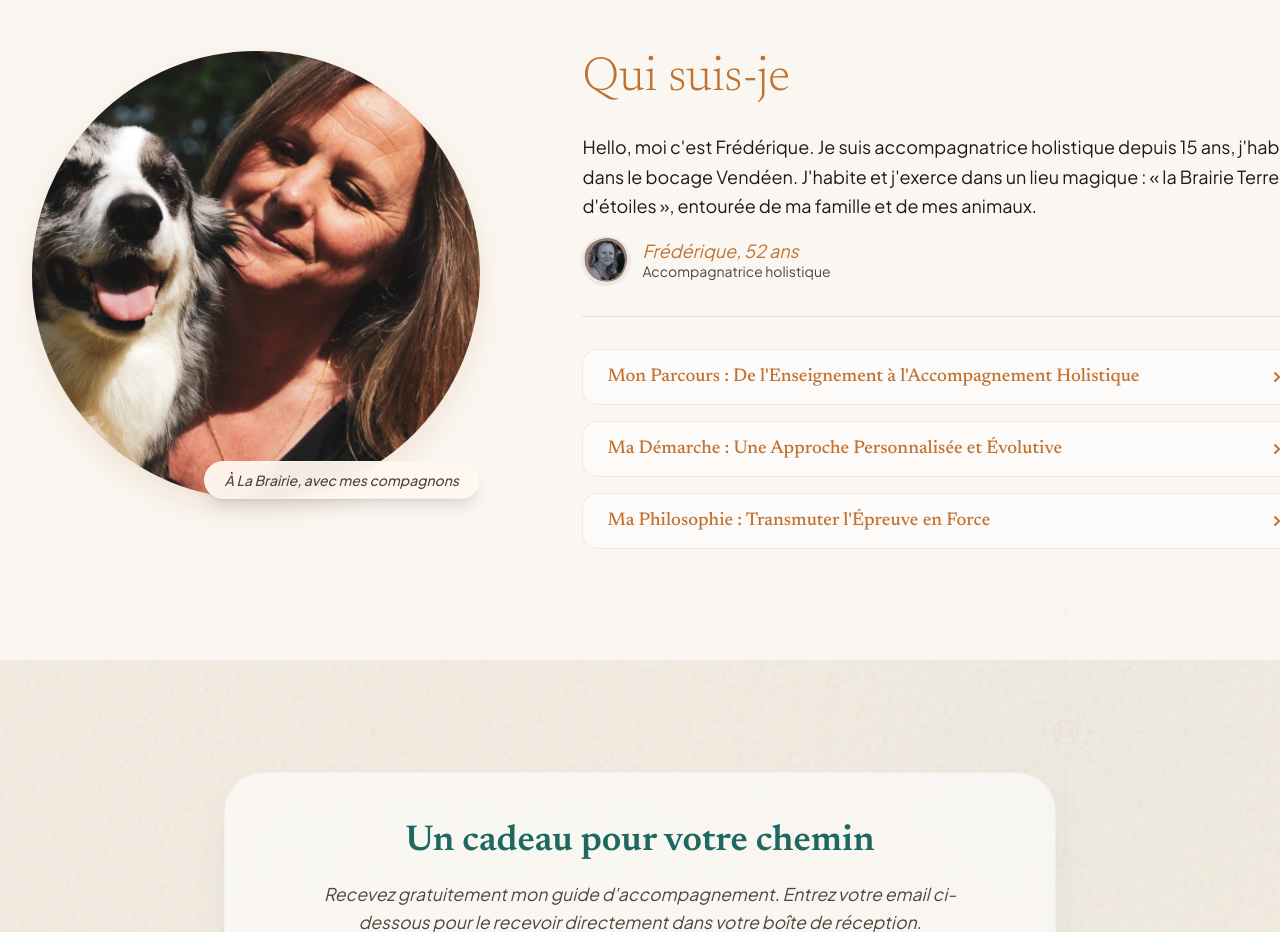
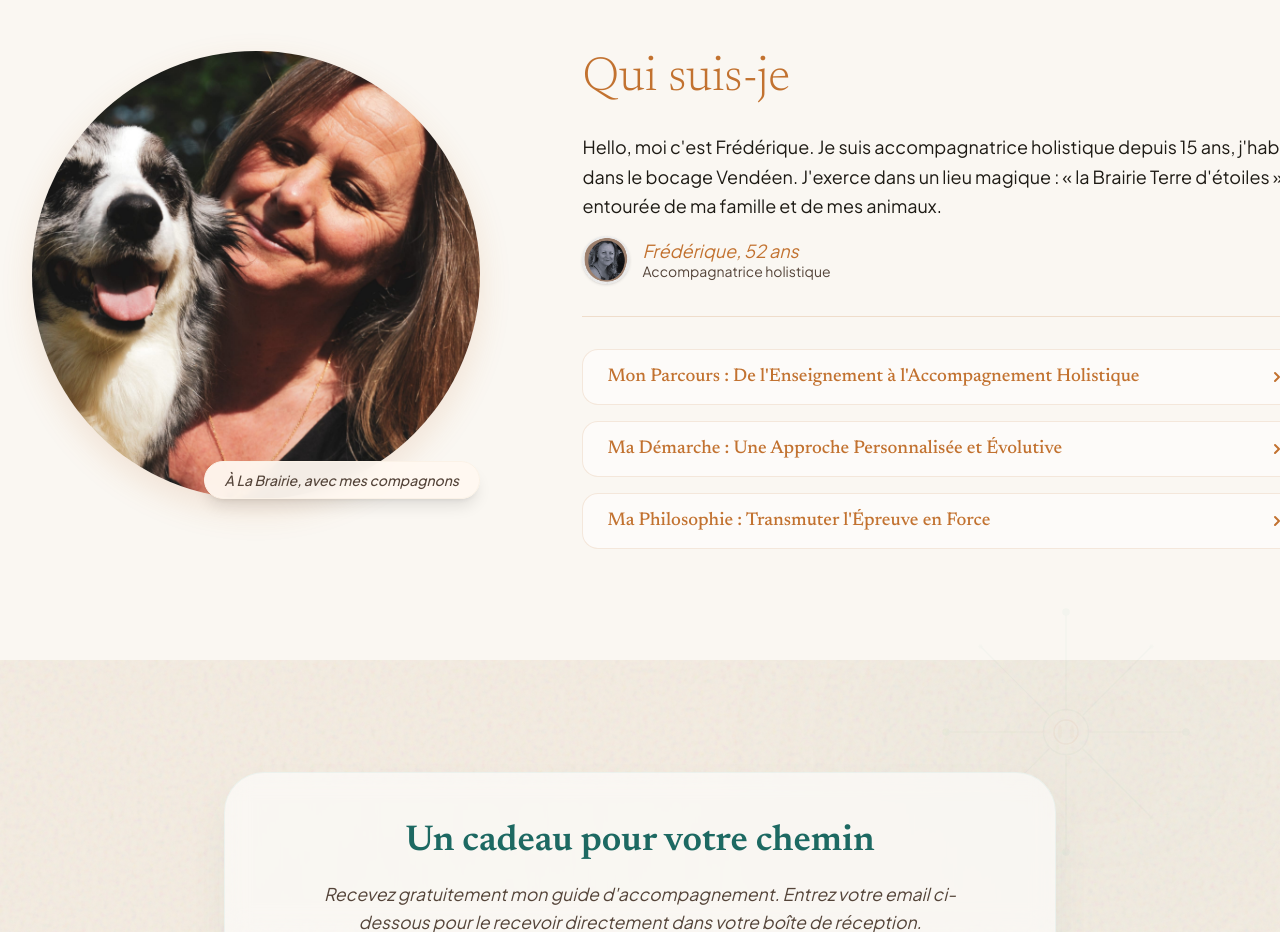
Before and after one commit to Mateufou/alchimie-des-etoiles, a React (Vite) app: page / in a window 1280 px wide. Shown: the part 860-1792 px from the top of the page. Built offline with nearby package versions, Linux system fonts and the light colour scheme.

Commit message:
Correction de la répétition dans le texte 'A propos'

```diff
--- a/src/components/sections/AboutSection.jsx
+++ b/src/components/sections/AboutSection.jsx
@@ -63,7 +63,7 @@ export default function AboutSection() {
 
             {/* Intro text */}
             <p className="text-lg text-[var(--color-text-dark)] leading-relaxed mb-4">
-              Hello, moi c'est Frédérique. Je suis accompagnatrice holistique depuis 15 ans, j'habite dans le bocage Vendéen. J'habite et j'exerce dans un lieu magique : « la Brairie Terre d'étoiles », entourée de ma famille et de mes animaux.
+              Hello, moi c'est Frédérique. Je suis accompagnatrice holistique depuis 15 ans, j'habite dans le bocage Vendéen. J'exerce dans un lieu magique : « la Brairie Terre d'étoiles », entourée de ma famille et de mes animaux.
             </p>
 
             {/* Signature */}
```
